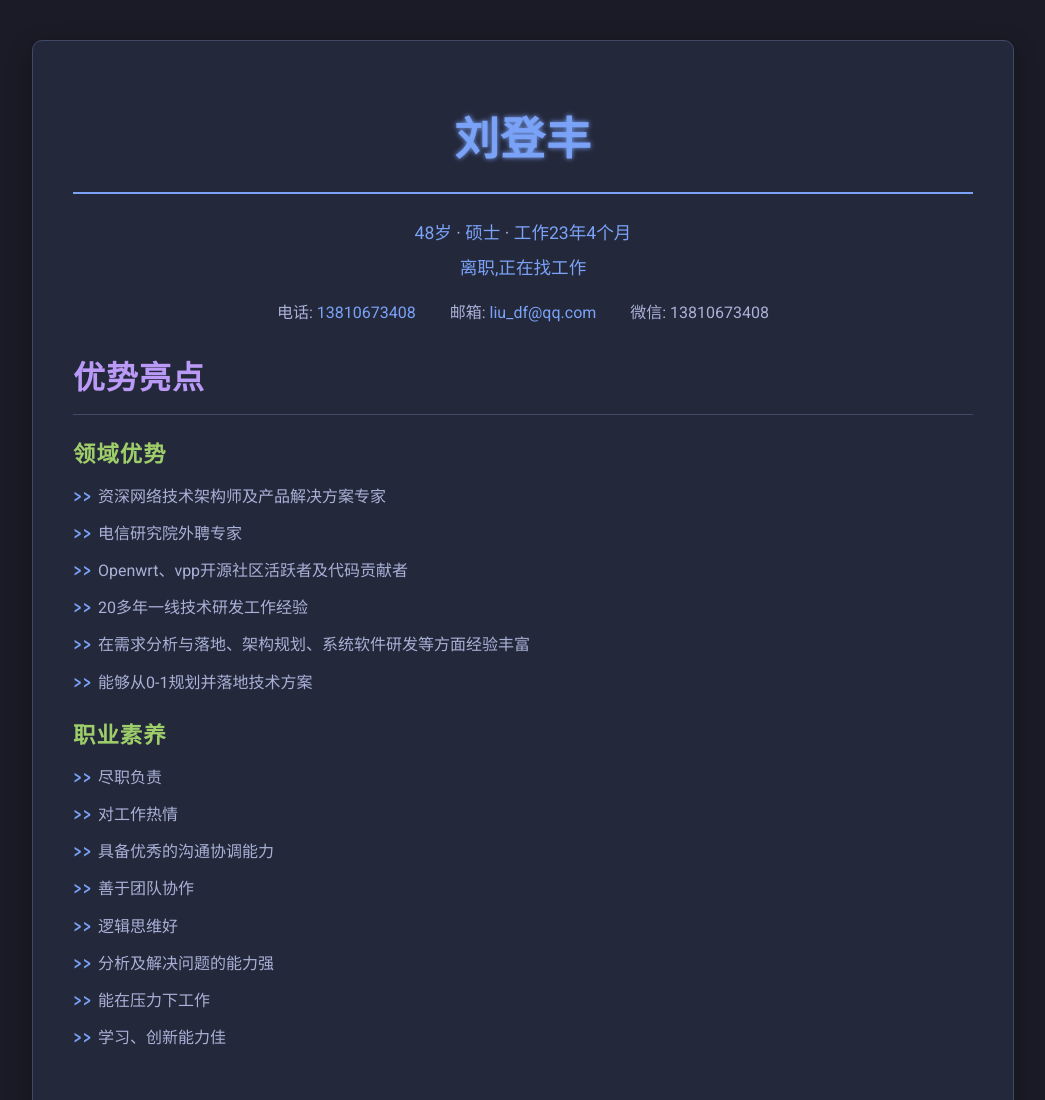
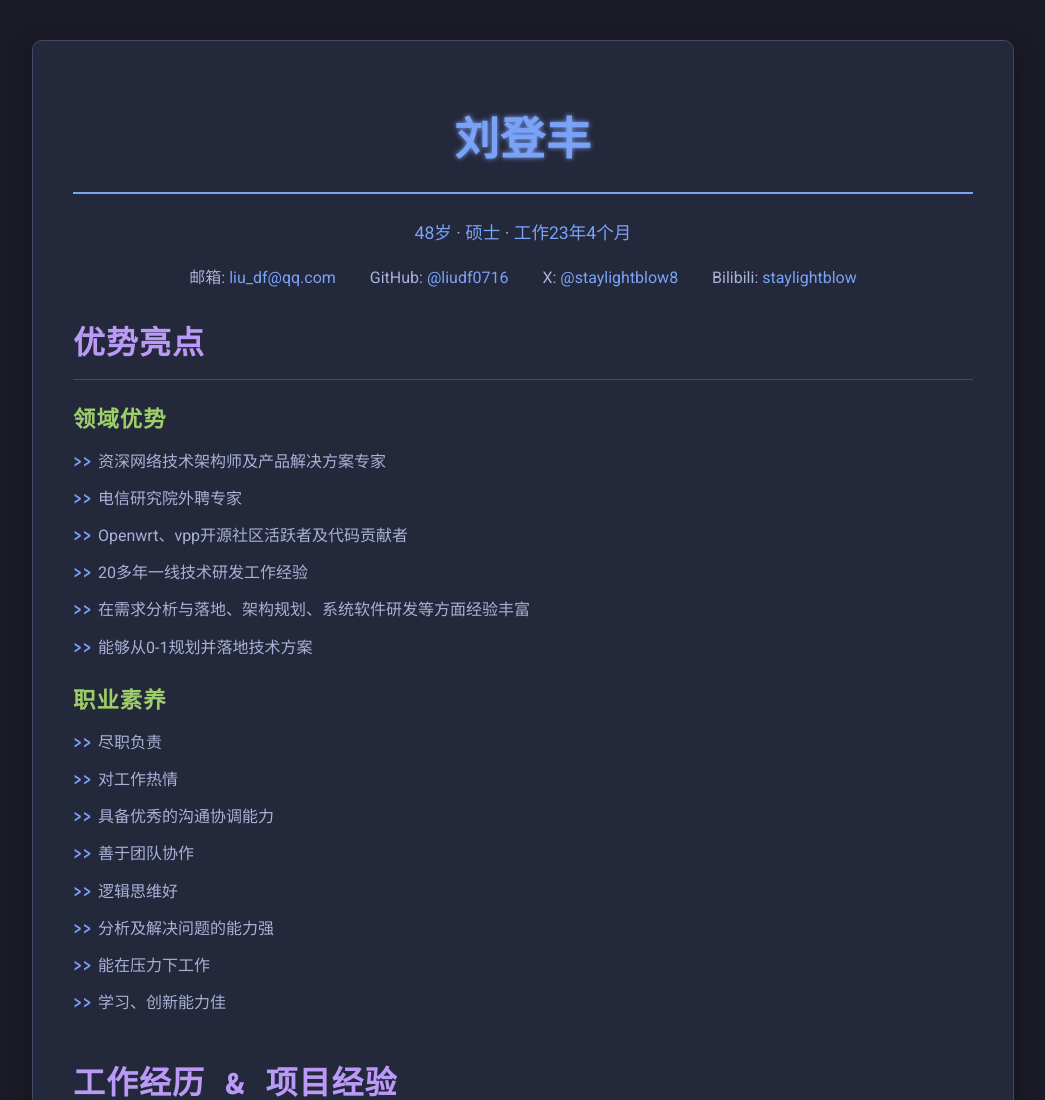
Before and after one commit to liudf0716/resume, a plain HTML site: page index.html in a window 1280 px wide. Shown: the top 1100 px of the page, without its empty margins (117-1162 px from the left). Drawn offline with Linux system fonts and the light colour scheme.

Commit message:
Update personal info and contact details

```diff
--- a/index.html
+++ b/index.html
@@ -168,12 +168,13 @@
             <h1>刘登丰</h1>
             <div class="personal-info">
                 <p><strong>48岁</strong> · <strong>硕士</strong> · <strong>工作23年4个月</strong></p>
-                <p><strong>离职,正在找工作</strong></p>
+
             </div>
             <div class="contact-info">
-                <span>电话: <a href="tel:13810673408">13810673408</a></span>
                 <span>邮箱: <a href="mailto:liu_df@qq.com">liu_df@qq.com</a></span>
-                <span>微信: 13810673408</span>
+                <span>GitHub: <a href="https://github.com/liudf0716" target="_blank">@liudf0716</a></span>
+                <span>X: <a href="https://x.com/staylightblow8" target="_blank">@staylightblow8</a></span>
+                <span>Bilibili: <a href="https://space.bilibili.com/staylightblow" target="_blank">staylightblow</a></span>
             </div>
         </header>
 
```
